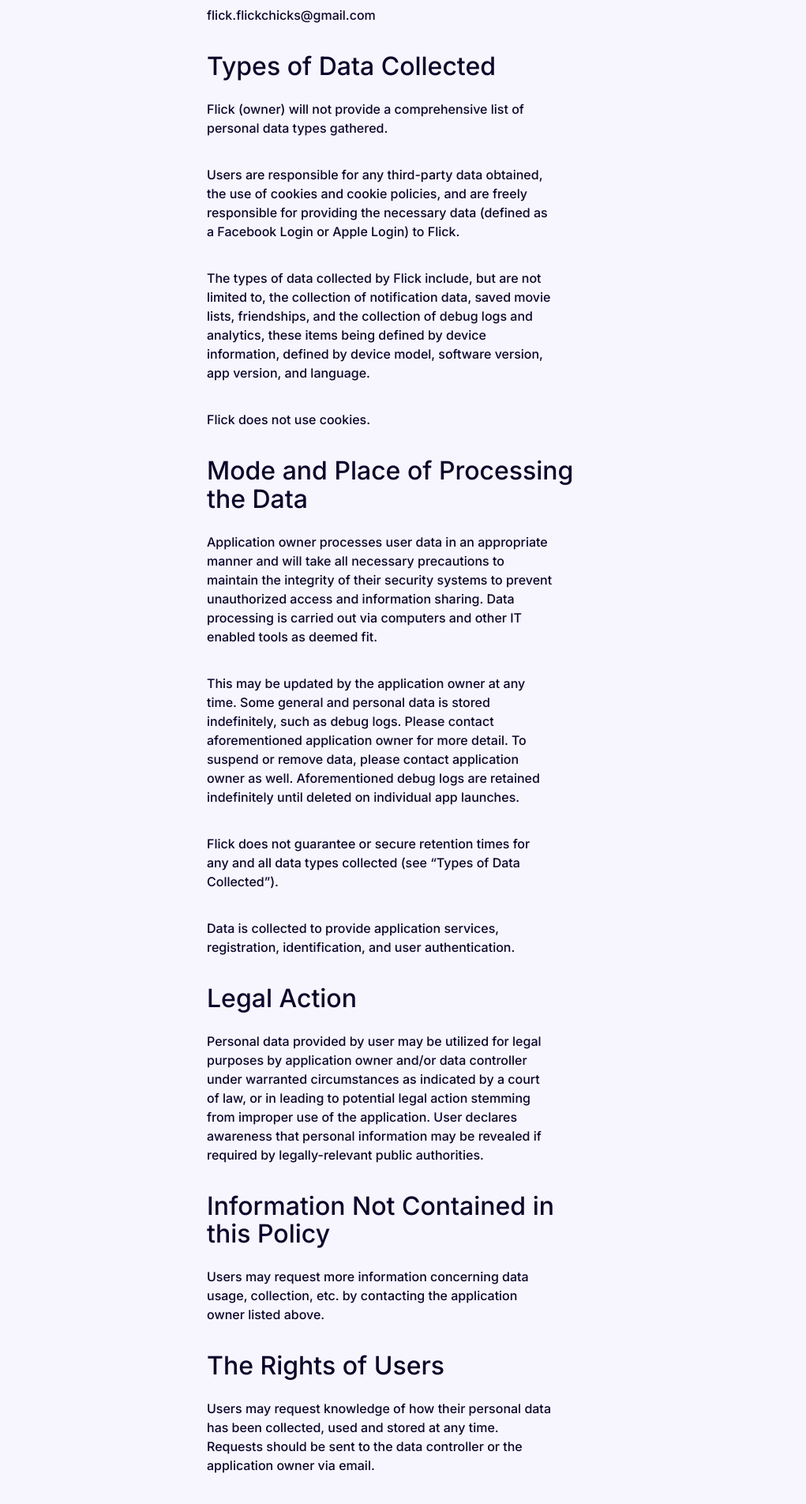
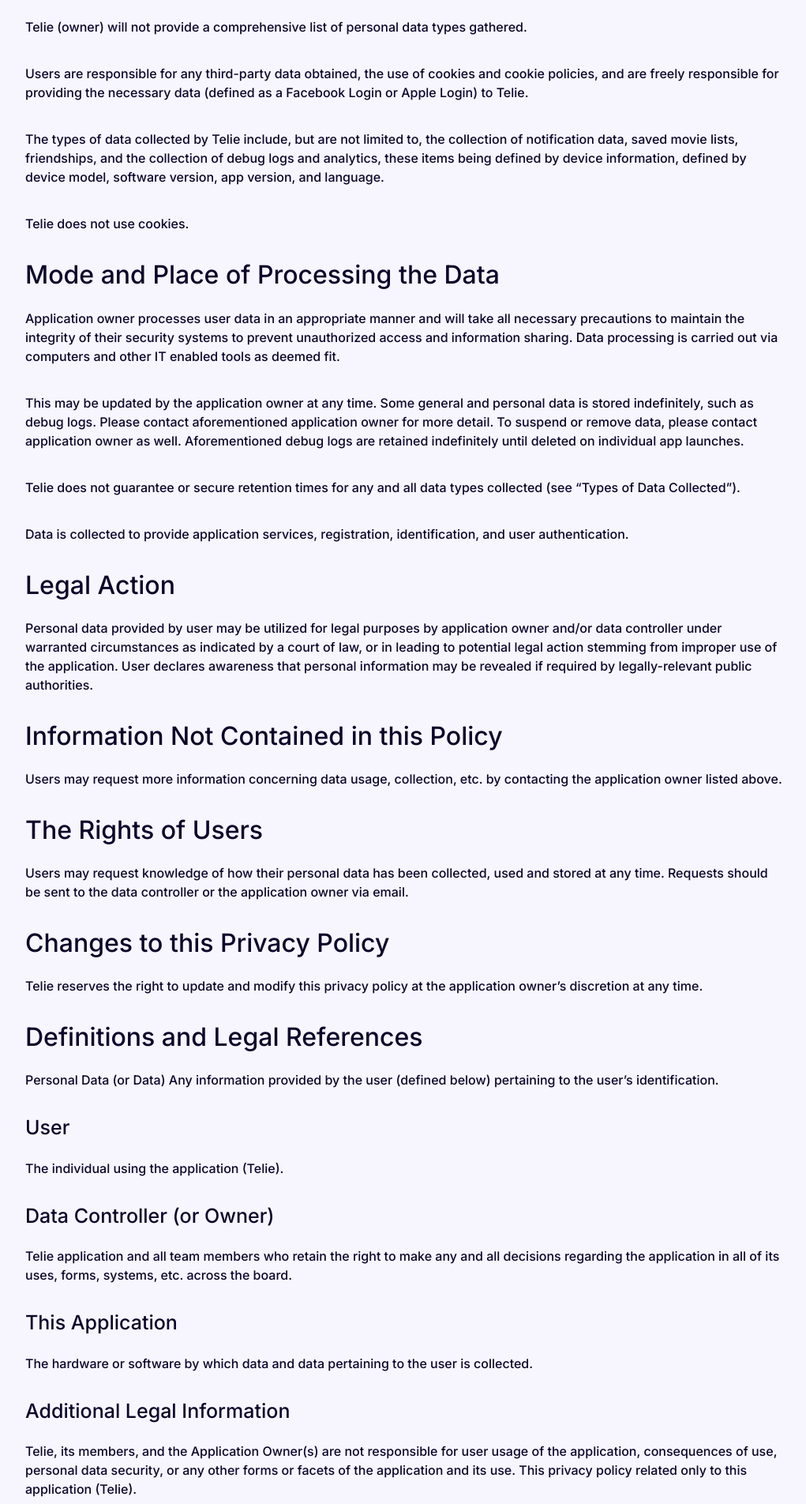
Before and after one commit to flickchicks/flick-website, a React (Create React App) app: page /privacy in a window 1280 px wide. Shown: the part 489-2393 px from the top of the page at 79% size, without its empty margins (128-1149 px from the left). Built offline with nearby package versions, Linux system fonts and the light colour scheme; a web font is replaced by a local one.

Commit message:
update privacy policy

```diff
--- a/src/components/Privacy/PrivacyElements.js
+++ b/src/components/Privacy/PrivacyElements.js
@@ -1,77 +1,12 @@
 import styled from "styled-components";
 import { COLORS } from "../../Colors";
 
-export const InfoContainer = styled.div`
-    /* max-height: 1100px; */
-    width:     /* height: 100%; */ 100%;
+export const TextWrapper = styled.div`
+    max-width: 1200px;
+    width: 75%;
+    margin: 120px auto;
     @media screen and (max-width: 1000px) {
-        /* max-height: 1300px; */
-        padding: 100px 0;
-    }
-    @media screen and (max-width: 768px) {
-        /* max-height: 1500px; */
-        padding: 100px 0;
-    }
-    @media screen and (max-width: 440px) {
-        /* max-height: 1200px; */
-        padding: 0 0;
-    }
-`;
-
-export const InfoWrapper = styled.div`
-    display: grid;
-    z-index: 1;
-    width: 100%;
-    height: 100%;
-    max-width: 1100px;
-    margin-right: auto;
-    margin-left: auto;
-    padding: 200px 24px;
-    justify-content: center;
-
-    /* @media screen and (max-width: 1000px) {
-        max-height: 900px;
-    }
-    @media screen and (max-width: 768px) {
-        max-height: 1300px;
-        padding: 100px 0px;
-    }
-    @media screen and (max-width: 440px) {
-        max-height: 1400px;
-        padding: 100px 0;
-    } */
-`;
-
-export const InfoRow = styled.div`
-    display: grid;
-    grid-auto-columns: minmax(auto, 1fr);
-    align-items: center;
-    grid-template-areas: ${({ imgStart }) =>
-        imgStart ? `'col2 col1'` : `'col1 col2'`};
-
-    @media screen and (max-width: 768px) {
-        grid-template-areas: ${({ imgStart }) =>
-        imgStart ? `'col1' 'col2'` : `'col1 col1' 'col2 col2'`};
-    }
-`;
-
-export const Column1 = styled.div`
-    /* margin-bottom: 15px; */
-    padding: 0 15px;
-    grid-area: col1;
-`;
-
-export const Column2 = styled.div`
-    /* margin-bottom: 15px; */
-    padding: 0 15px;
-    grid-area: col2;
-`;
-
-export const TextWrapper = styled.div`
-    max-width: 500px;
-    padding-bottom: 60px;
-    @media screen and (max-width: 1000px) {
-        max-width: 400px;
+        max-width: 600px;
     }
 `;
 
@@ -125,7 +60,7 @@
 `;
 
 export const Text = styled.p`
-    max-width: 440px;
+
     margin-bottom: 35px;
     font-size: 16px;
     line-height: 24px;
@@ -135,54 +70,3 @@
         text-align: center;
     }
 `;
-
-export const BtnWrap = styled.div`
-    display: flex;
-    justify-content: flex-start;
-    @media screen and (max-width: 480px) {
-        justify-content: center;
-    }
-`;
-
-export const ImgWrap = styled.div`
-    max-width: 555px;
-    height: 100%;
-    padding: 0;
-`;
-
-export const Img = styled.img`
-    width: 100%;
-    margin: 0 0 0 0;
-    padding-right: 0;
-    &:hover {
-        transform: scale(1.02);
-        transition: all 0.2s ease-in-out;
-        cursor: pointer;
-    }
-    @media screen and (max-width: 768px) {
-        margin-left: 50px;
-        margin-top: 60px;
-    }
-    @media screen and (max-width: 440px) {
-        margin-left: 30px;
-    }
-    @media screen and (max-width: 300px) {
-        margin-left: 20px;
-    }
-`;
-
-export const SwirlyImg = styled.img`
-    width: 100%;
-    margin: 0 0 30px 0;
-    padding-right: 0;
-    &:hover {
-        transform: scale(1.05);
-        transition: all 0.2s ease-in-out;
-        cursor: pointer;
-    }
-
-    @media screen and (max-width: 480px) {
-        /* max-width: 290px; */
-        padding: 0 0 50px;
-    }
-`;
--- a/src/components/Privacy/index.js
+++ b/src/components/Privacy/index.js
@@ -1,8 +1,6 @@
 import React from "react";
 
 import {
-    InfoContainer,
-    InfoWrapper,
     TextWrapper,
     H1,
     Text,
@@ -14,11 +12,9 @@
 }) => {
     return (
         <>
-            <InfoContainer>
-                <InfoWrapper>
             <TextWrapper>
-                        <H1>Flick Privacy Policy</H1>
-                        <H2>Privacy Policy of Flick</H2>
+                <H1>Telie Privacy Policy</H1>
+                <H2>Privacy Policy of Telie</H2>
                 <Text>
                     This application gathers basic personal data from
                     its users.
@@ -27,7 +23,7 @@
                 <Text>flick.flickchicks@gmail.com</Text>
                 <H2>Types of Data Collected</H2>
                 <Text>
-                            Flick (owner) will not provide a comprehensive list
+                    Telie (owner) will not provide a comprehensive list
                     of personal data types gathered.
                         </Text>
                 <Text>
@@ -35,10 +31,10 @@
                     obtained, the use of cookies and cookie policies,
                     and are freely responsible for providing the
                     necessary data (defined as a Facebook Login or Apple
-                            Login) to Flick.
+                    Login) to Telie.
                         </Text>
                 <Text>
-                            The types of data collected by Flick include, but
+                    The types of data collected by Telie include, but
                     are not limited to, the collection of notification
                     data, saved movie lists, friendships, and the
                     collection of debug logs and analytics, these items
@@ -46,7 +42,7 @@
                     device model, software version, app version, and
                     language.
                         </Text>
-                        <Text>Flick does not use cookies.</Text>
+                <Text>Telie does not use cookies.</Text>
                 <H2>Mode and Place of Processing the Data</H2>
                 <Text>
                     Application owner processes user data in an
@@ -68,7 +64,7 @@
                     app launches.
                         </Text>
                 <Text>
-                            Flick does not guarantee or secure retention times
+                    Telie does not guarantee or secure retention times
                     for any and all data types collected (see “Types of
                     Data Collected”).
                         </Text>
@@ -103,7 +99,7 @@
                         </Text>
                 <H2>Changes to this Privacy Policy</H2>
                 <Text>
-                            Flick reserves the right to update and modify this
+                    Telie reserves the right to update and modify this
                     privacy policy at the application owner’s discretion
                     at any time.
                         </Text>
@@ -115,11 +111,11 @@
                         </Text>
                 <H3>User</H3>
                 <Text>
-                            The individual using the application (Flick).
+                    The individual using the application (Telie).
                         </Text>
                 <H3>Data Controller (or Owner)</H3>
                 <Text>
-                            Flick application and all team members who retain
+                    Telie application and all team members who retain
                     the right to make any and all decisions regarding
                     the application in all of its uses, forms, systems,
                     etc. across the board.
@@ -131,16 +127,14 @@
                         </Text>
                 <H3>Additional Legal Information</H3>
                 <Text>
-                            Flick, its members, and the Application Owner(s) are
+                    Telie, its members, and the Application Owner(s) are
                     not responsible for user usage of the application,
                     consequences of use, personal data security, or any
                     other forms or facets of the application and its
                     use. This privacy policy related only to this
-                            application (Flick).
+                    application (Telie).
                         </Text>
             </TextWrapper>
-                </InfoWrapper>
-            </InfoContainer>
         </>
     );
 };
```
Lines whose indentation alone changed are shown as unchanged.
